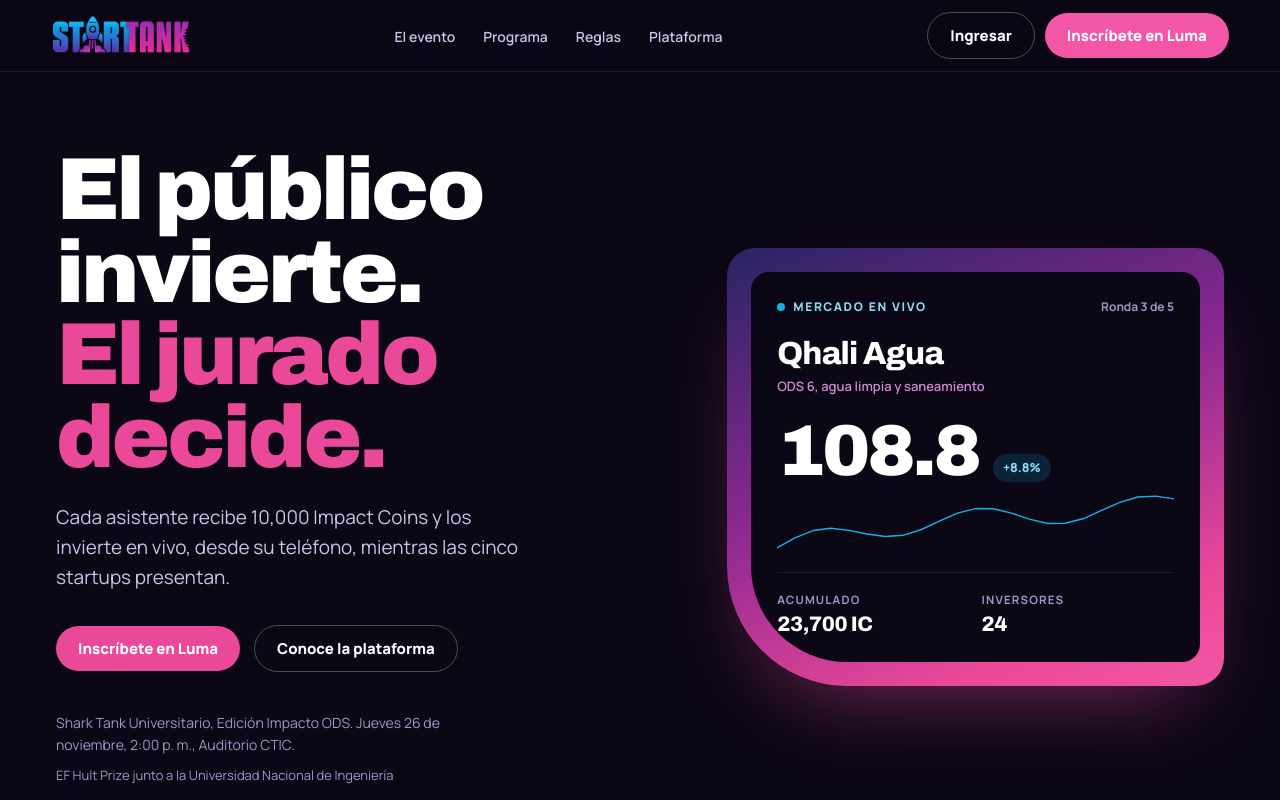
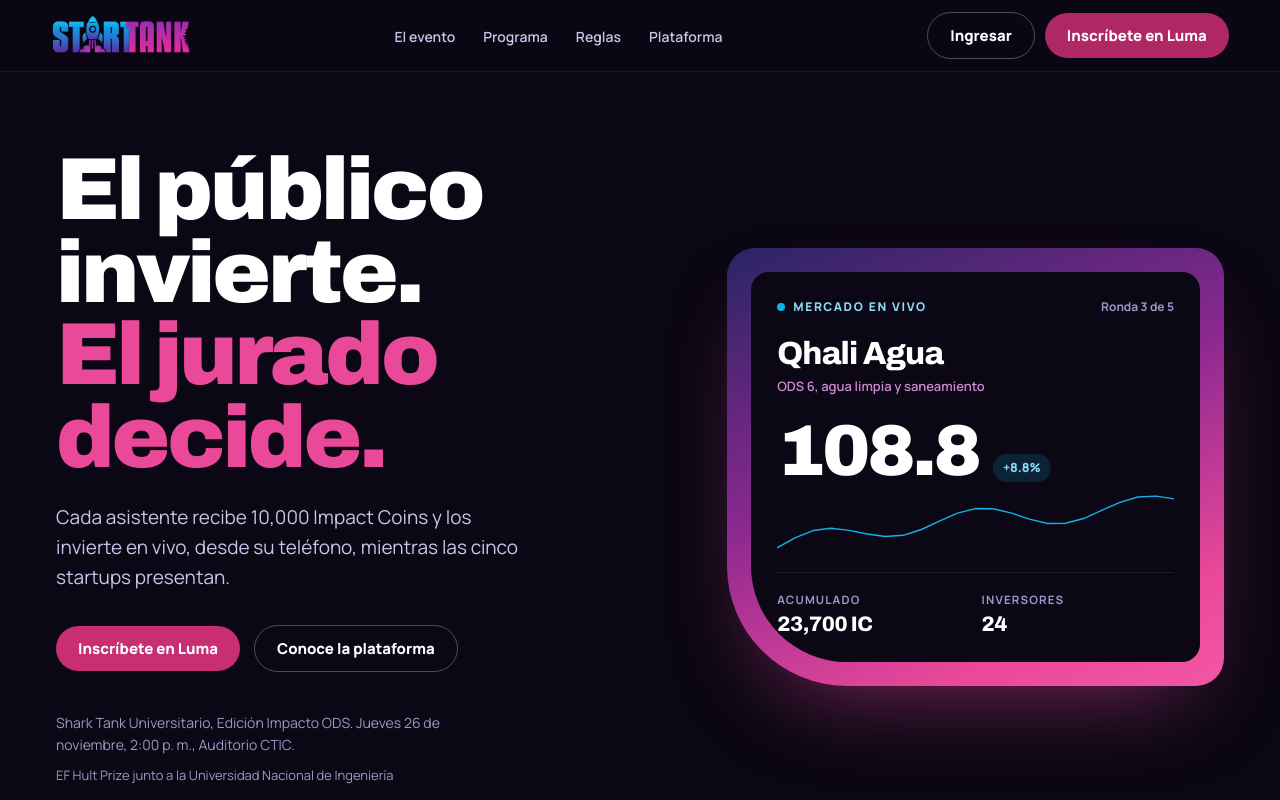
Before and after one commit to hultprize-uni/start-tank-app, a Next.js app: page / in a window 1280 px wide. In both pictures the pointer is over the link 1136 px from the left and 35 px from the top of the page. Shown: the top 800 px of the page. Built offline with nearby package versions, Linux system fonts and the light colour scheme.

Commit message:
fix(ui): restore primary button and darken landing call-to-action

```diff
--- a/src/features/landing/components/landing.module.css
+++ b/src/features/landing/components/landing.module.css
@@ -137,12 +137,12 @@
 }
 
 .ctaPrimary {
-  background: var(--accent);
+  background: #c92e75;
   color: var(--st-white);
 }
 
 .ctaPrimary:hover {
-  background: var(--st-pink-hot);
+  background: #b02766;
   color: var(--st-white);
 }
 
--- a/src/shared/ui/Button/Button.module.css
+++ b/src/shared/ui/Button/Button.module.css
@@ -44,12 +44,12 @@
 
 /* El texto oscuro sobre el acento alcanza 5.5:1; el blanco no alcanza 4.5:1. */
 .primary {
-  background: #c92e75;
+  background: var(--accent);
   color: var(--bg-page);
 }
 
 .primary:hover:not(:disabled) {
-  background: #b02766;
+  background: var(--st-pink-hot);
 }
 
 .ghost {
```
